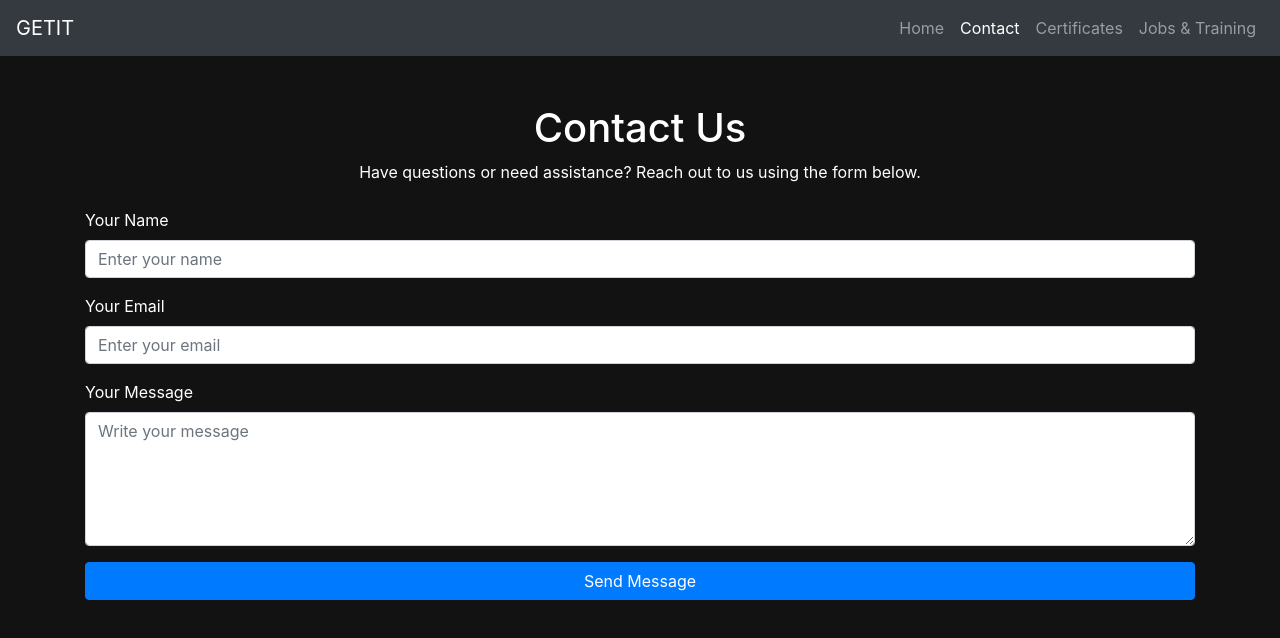
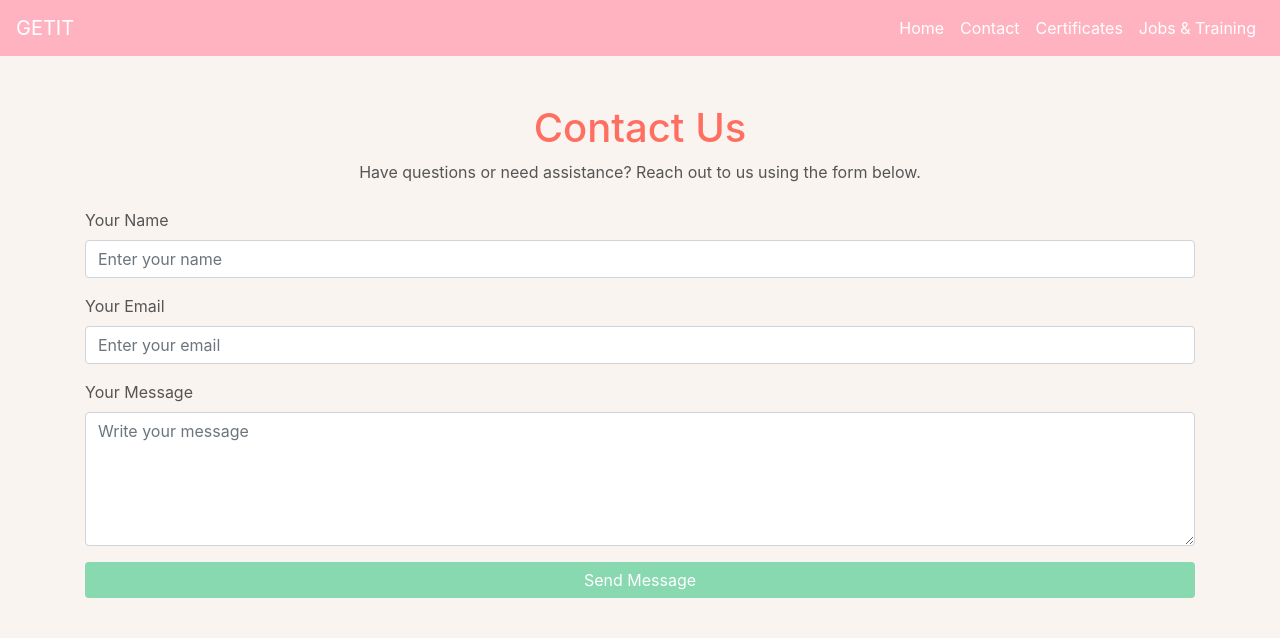
Before and after one commit to ngwakevin/GETIT, a plain HTML site: page contact.html in a window 1280 px wide. Drawn offline with nearby package versions, Linux system fonts and the light colour scheme.

Commit message:
Update contact.html

```diff
--- a/contact.html
+++ b/contact.html
@@ -11,14 +11,30 @@
     <script src="https://cdn.jsdelivr.net/npm/bootstrap@4.5.2/dist/js/bootstrap.bundle.min.js"></script>
     <style>
         body {
-            background-color: #121212;
-            color: white;
+            background-color: #f9f4ef; /* Light pastel background */
+            color: #333; /* Darker text for readability */
+        }
+        .navbar {
+            background-color: #ffb3c1; /* Pastel pink */
+        }
+        .navbar-brand, .nav-link {
+            color: white !important; /* White text for contrast */
+        }
+        .btn-primary {
+            background-color: #88d8b0; /* Pastel green */
+            border: none;
+        }
+        .btn-primary:hover {
+            background-color: #6bb893; /* Slightly darker on hover */
+        }
+        label {
+            color: #555; /* Softer text for form labels */
         }
     </style>
 </head>
 <body>
     <!-- Navbar -->
-    <nav class="navbar navbar-expand-lg navbar-dark bg-dark">
+    <nav class="navbar navbar-expand-lg navbar-light">
         <a class="navbar-brand" href="index.html">GETIT</a>
         <button class="navbar-toggler" type="button" data-toggle="collapse" data-target="#navbarNav" aria-controls="navbarNav" aria-expanded="false" aria-label="Toggle navigation">
             <span class="navbar-toggler-icon"></span>
@@ -35,8 +51,8 @@
 
     <!-- Main Content -->
     <div class="container mt-5">
-        <h1 class="text-center">Contact Us</h1>
-        <p class="text-center">Have questions or need assistance? Reach out to us using the form below.</p>
+        <h1 class="text-center" style="color: #ff6f61;">Contact Us</h1> <!-- Pastel coral -->
+        <p class="text-center" style="color: #555;">Have questions or need assistance? Reach out to us using the form below.</p>
         <form class="mt-4">
             <div class="form-group">
                 <label for="name">Your Name</label>
```
